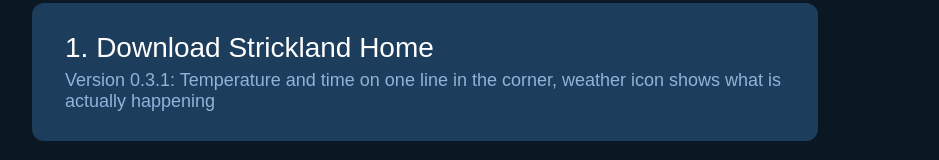
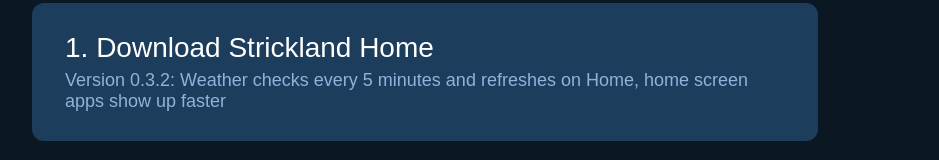
Before and after one commit to DigitalDeth/tv, a plain HTML site: page index.html in a window 1280 px wide. Shown: the part 186-346 px from the top of the page, without its empty margins (32-971 px from the left). Drawn offline with Linux system fonts and the light colour scheme.

Commit message:
Strickland Home 0.3.2: weather every 5 min and on Home after 4, faster home screen after restart

```diff
--- a/index.html
+++ b/index.html
@@ -17,7 +17,7 @@
 <body>
   <h1>Strickland Home</h1>
   <p>A custom home screen for Fire TV. Install the launcher first, then Home on Fire so it opens at startup and when you press Home.</p>
-  <a class="btn" href="home.apk">1. Download Strickland Home<small>Version 0.3.1: Temperature and time on one line in the corner, weather icon shows what is actually happening</small></a>
+  <a class="btn" href="home.apk">1. Download Strickland Home<small>Version 0.3.2: Weather checks every 5 minutes and refreshes on Home, home screen apps show up faster</small></a>
   <a class="btn" href="https://github.com/toolicious/home-on-fire/releases/latest/download/home-on-fire.apk">2. Download Home on Fire<small>Free and open source, from its official GitHub page</small></a>
 </body>
 </html>
```
Also changed, not shown: 2 other files.
